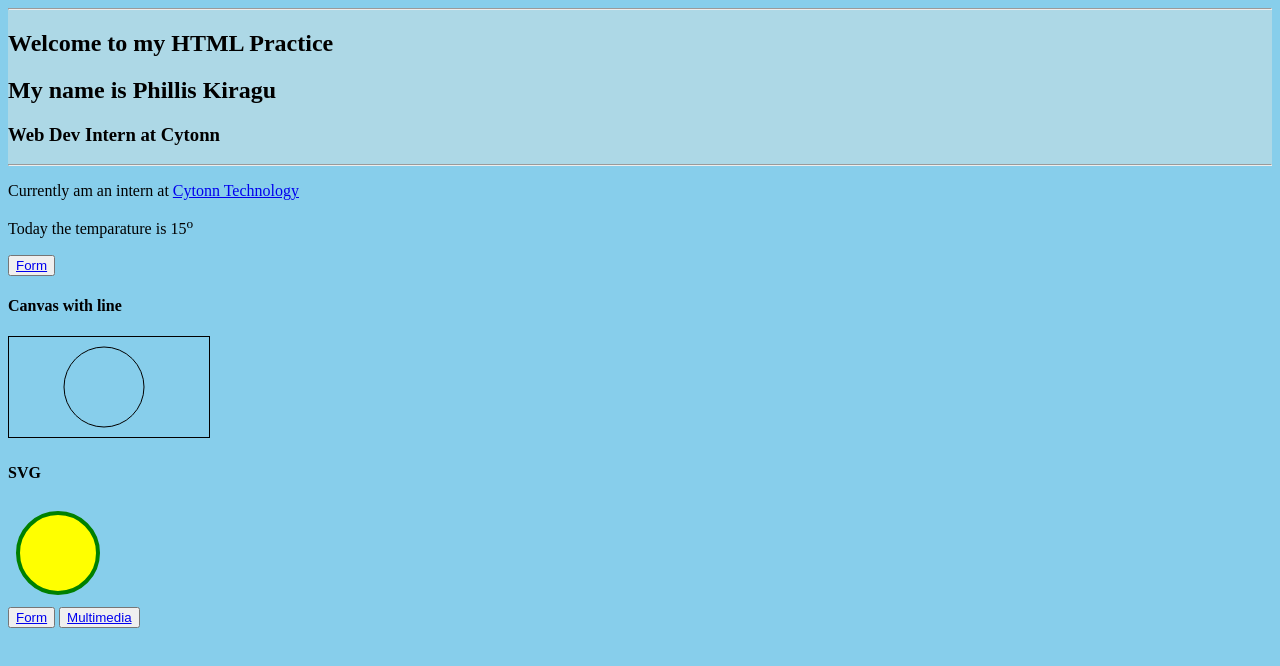
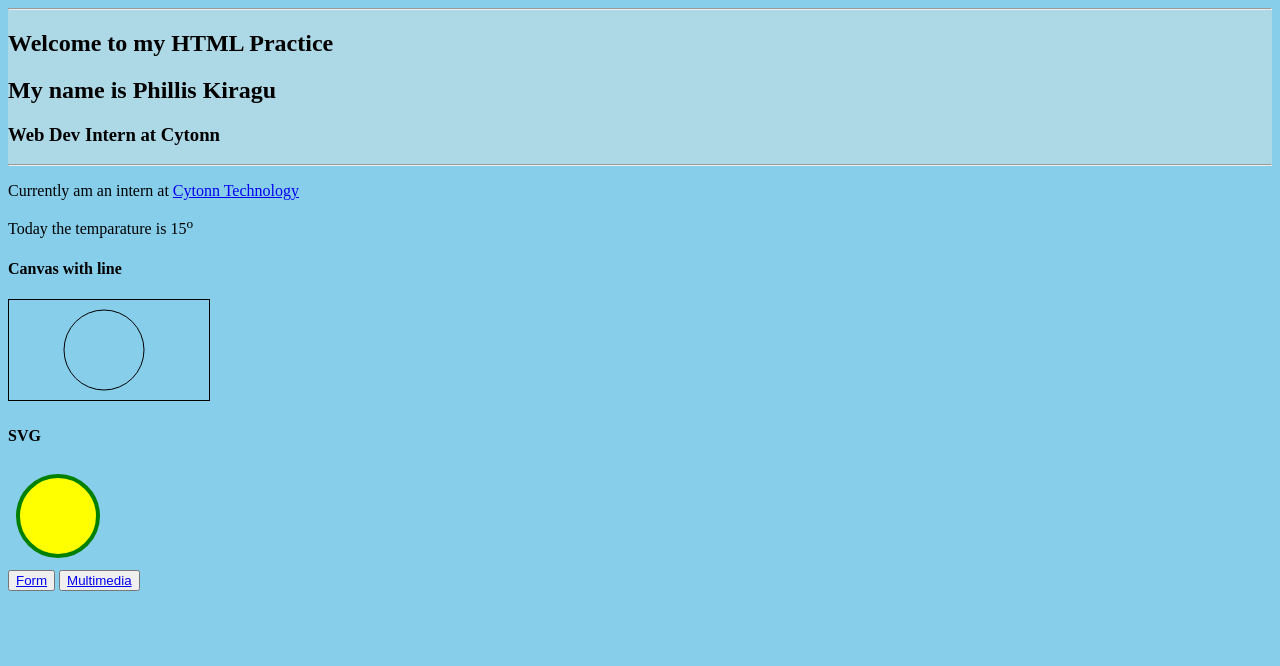
Before and after one commit to philliskiragu/HTML-Practice, a plain HTML site: page index.html in a window 1280 px wide. Drawn offline with Linux system fonts and the light colour scheme.

Commit message:
modify the file

```diff
--- a/index.html
+++ b/index.html
@@ -3,7 +3,7 @@
 @Date:   2016-08-08T11:01:53+03:00
 @Email:  pkiragu@cytonn.com
 @Last modified by:   PKiragu
-@Last modified time: 2016-08-08T23:03:24+03:00
+@Last modified time: 2016-08-08T23:12:26+03:00
 -->
 <!DOCTYPE html>
 <html>
@@ -27,7 +27,6 @@
   <p> Currently am an intern at <a href="#"> Cytonn Technology </a></p>
   <p> Today the temparature is 15<sup>o</sup></p>
 
-  <button > <a href="/Users/InternSix/Projects/HTML-Practice/form1.html"> Form </a></button>
   <!-- HTML canvas -->
   <h4>Canvas with line</h4>
   <canvas id="myCanvas" width="200" height="100" style="border:1px solid #000000;">
```
